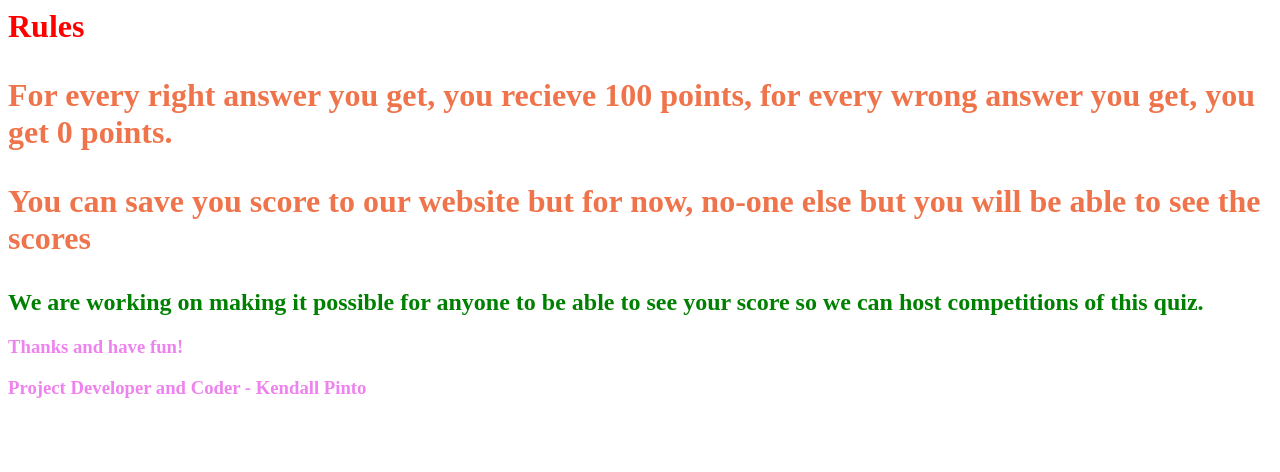
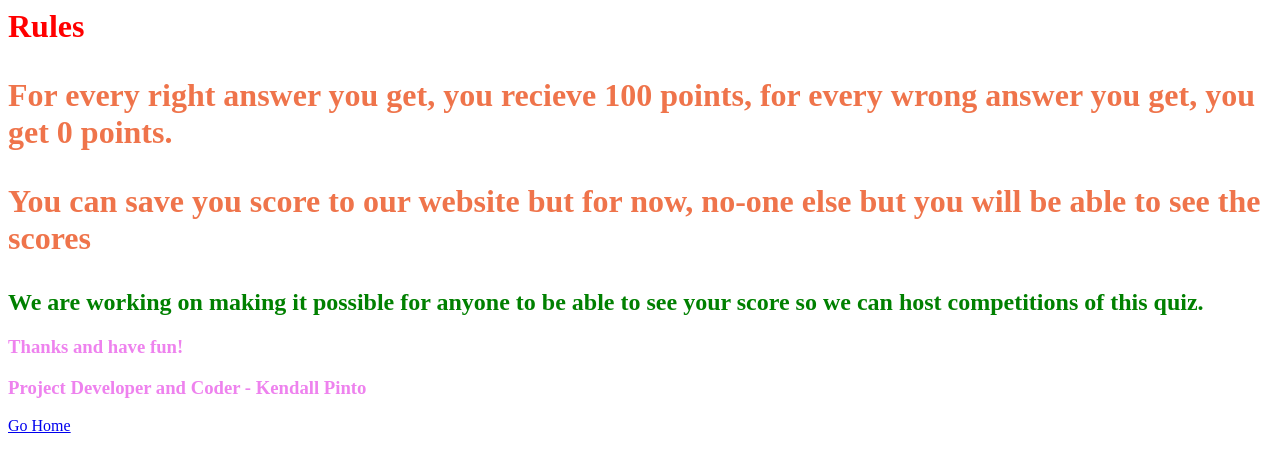
Before and after one commit to KendallDoesCoding/quiz, a plain HTML site: page rules.html in a window 1280 px wide. Drawn offline with Linux system fonts and the light colour scheme.

Commit message:
Update rules.html

```diff
--- a/rules.html
+++ b/rules.html
@@ -8,3 +8,5 @@
 
 <h3> Thanks and have fun! </h3>
 <h3> Project Developer and Coder - Kendall Pinto </h3>
+
+ <a href="/" class="btn" cursorshover="true">Go Home<i class="fas fa-home" cursorshover="true"></i></a>
```
